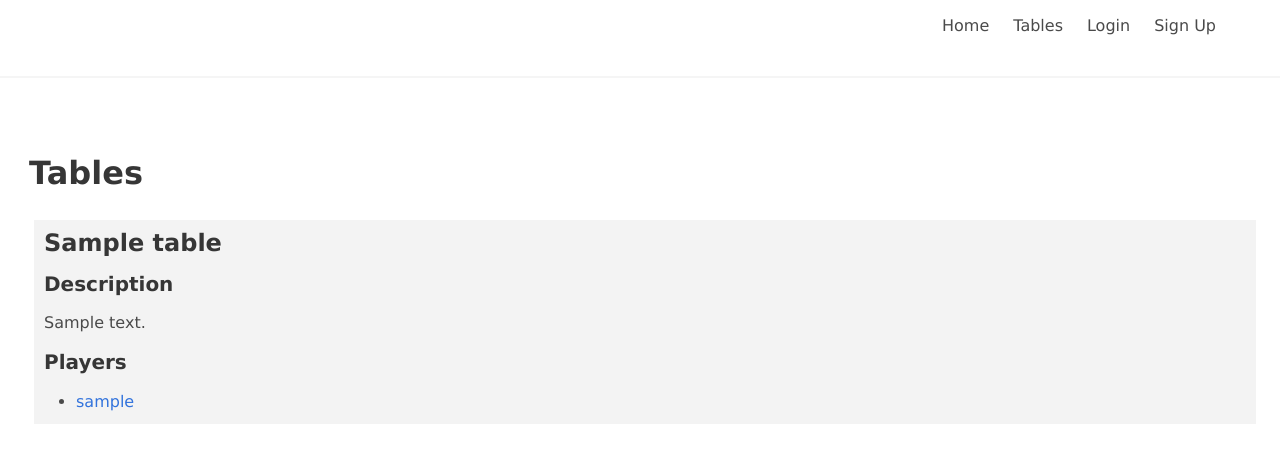
After one commit to LoicGaland/rollforschedule, a Flask app: page /tables in a window 1280 px wide. The commit adds this page. Shown: the top 450 px of the page. Run offline with Flask 3, Linux system fonts and the light colour scheme; tables that the repository leaves empty hold one stand-in row (values such as "Sample post").

Commit message:
created a page listing tables and reworked the page for a single table to compute possible days to play

```diff
--- a/rollforschedule/main.py
+++ b/rollforschedule/main.py
@@ -1,5 +1,6 @@
 from flask import Blueprint, render_template, request, redirect, url_for
 from flask_login import login_required, current_user
+from sqlalchemy import text
 
 from app import db
 from models import Player, Table
@@ -20,10 +21,55 @@ def profile():
     return render_template('profile.html', name=current_user.username)
 
 
+@main.route('/tables')
+def tables():
+    tables = Table.query.all()
+    return render_template('tables.html', tables=tables)
+
+
 @main.route("/table/<int:table_id>")
 def table(table_id):
     table = Table.query.get_or_404(table_id)
-    return render_template('table.html', table=table)
+    # TODO : query player's available days to compute days where playing this
+    # table is possible, and display the results
+
+    # query for days where everyone is available
+    query = text(
+        f"""
+            SELECT day
+            FROM availability
+            INNER JOIN player ON availability.player_id = player.id
+            INNER JOIN table_player ON table_player.player_id = player.id
+            WHERE table_id = {table_id} AND available = TRUE
+            GROUP BY day
+            HAVING COUNT(availability.player_id) = (
+                SELECT COUNT(*)
+                FROM table_player
+                WHERE table_id = {table_id}
+            )
+        """
+    )
+    results = db.session.execute(query)
+    available_days = [row[0] for row in results]
+
+    # query for days where at least one player is unavailable
+    query = text(
+        f"""
+            SELECT DISTINCT day
+            FROM availability
+            INNER JOIN player ON availability.player_id = player.id
+            INNER JOIN table_player ON table_player.player_id = player.id
+            WHERE table_id = {table_id} AND available = FALSE
+        """
+    )
+    results = db.session.execute(query)
+    unavailable_days = [row[0] for row in results]
+    # TODO : integrate (un)available days in template by making calendar into
+    # a macro
+    return render_template(
+        'table.html', table=table,
+        available_days=available_days, unavailable_days=unavailable_days
+    )
 
 
 @main.route("/player/<int:player_id>")
--- a/rollforschedule/templates/base.html
+++ b/rollforschedule/templates/base.html
@@ -141,10 +141,10 @@ body {font-family: Verdana, sans-serif;}
                             <a href="{{ url_for('main.index') }}" class="navbar-item">
                                 Home
                             </a>
+                            <a href="{{ url_for('main.tables') }}" class="navbar-item">
+                              Tables
+                            </a>
                             {% if current_user.is_authenticated %}
-                            <a href="{{ url_for('main.profile') }}" class="navbar-item">
-                                Profile
-                            </a>
                             <a href="{{ url_for('scheduler.my_schedule') }}" class="navbar-item">
                                 My Schedule
                             </a>
--- a/rollforschedule/templates/macros.html
+++ b/rollforschedule/templates/macros.html
@@ -1,5 +1,5 @@
 {% macro table_element(table) %}
-            <div class="db_element">
+            <div class="db_element"  onclick="{{ 'location.href=\'' + url_for('main.table', table_id=table.id) + '\';'}}"  style="cursor: pointer;">
                 <h3>{{ table.title }}</h4>
                 <h4>Description</h4>
                 <p>{{ table.description }}</p>
--- /dev/null
+++ b/rollforschedule/templates/tables.html
@@ -0,0 +1,12 @@
+{% extends 'base.html' %}
+
+{% from 'macros.html' import table_element %}
+
+{% block content %}
+    <h1 class="title">{% block title %} Tables {% endblock %}</h1>
+    <div class="content">
+        {% for table in tables %}
+            {{ table_element(table) }}
+        {% endfor %}
+    </div>
+{% endblock %}
```
Also changed, not shown: rollforschedule/scheduler.py (+2 -5 lines).
